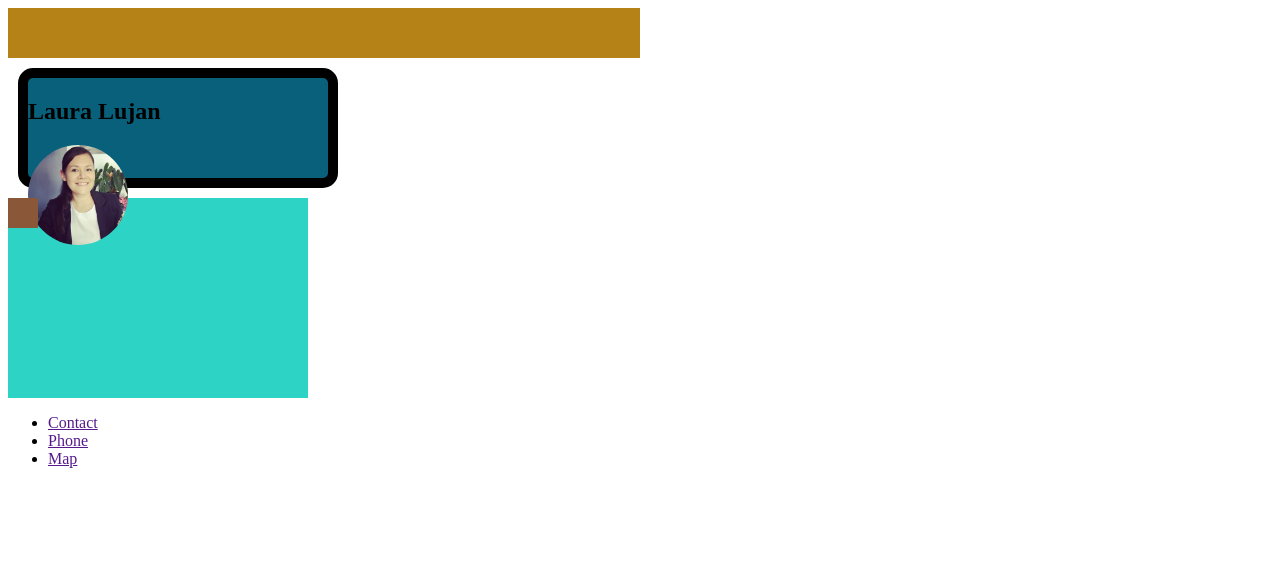
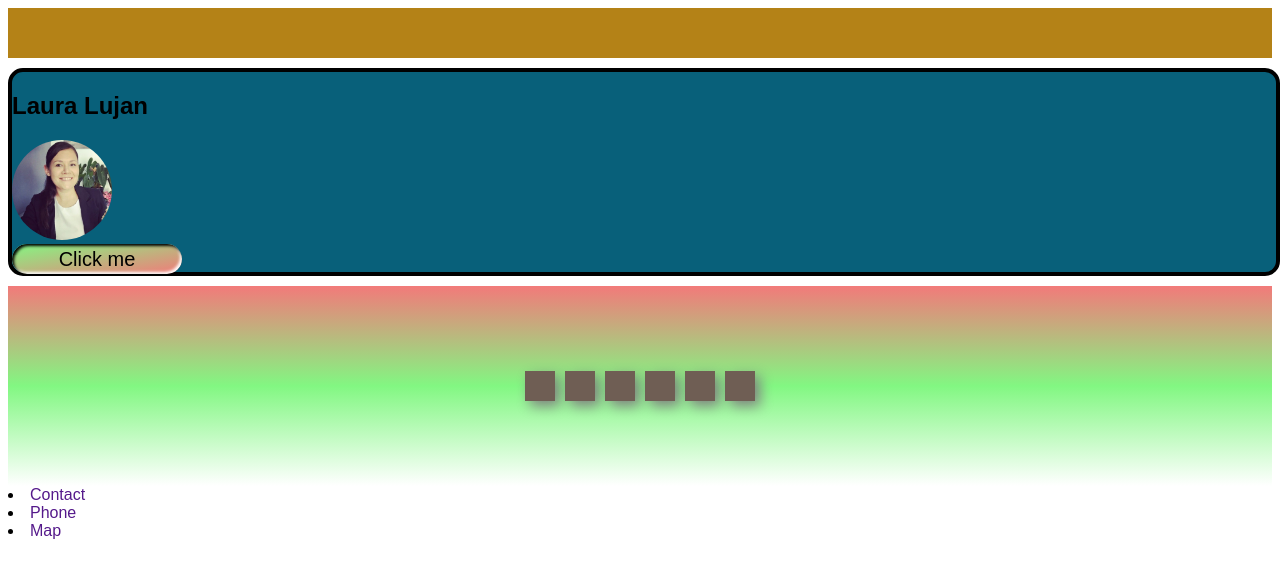
Before and after one commit to LaoLujan/My-First-Web-Site, a plain HTML site: page index.html in a window 1280 px wide. Drawn offline with Linux system fonts and the light colour scheme.

Commit message:
Day 2
Added  buttons and style to it
Added hover and flex box

```diff
--- a/index.html
+++ b/index.html
@@ -2,6 +2,7 @@
 <html>
     <head>
         <link rel = "stylesheet" href="stiles.css"/>
+
         <title>My first web site</title>
         <meta charset = "UTF-8"/>
     </head>
@@ -10,17 +11,19 @@
         <div class = "about-me">
             <h2 id="name">Laura Lujan</h2>
             <img class ="profile-photo" src="images/Laura Lujan photo.jpeg" alt= "Laura Lujan photo">
+            <div class="button">Click me</div>
         </div>
         <section>
-            <div= class="test"></div>
-            <div= class="test"></div>
-            <div= class="test"></div>
-            <div= class="test"></div>
-            <div= class="test"></div>
+            <div class="test"></div>
+            <div class="test"></div>
+            <div class="test"></div>
+            <div class="test"></div>
+            <div class="test"></div>
+            <div class="test"></div>
 
         </section>
         <footer>
-            <ul>
+
                 <li><a href ="">Contact</a> </li>
                 <li><a href ="">Phone</a> </li>
                 <li><a href ="">Map</a> </li>
--- a/stiles.css
+++ b/stiles.css
@@ -1,20 +1,31 @@
+body{
+    display: flex;
+    flex-direction: column;
+    font-family: Arial, Helvetica, sans-serif;
+}
+
 header{
-    width: 50%;
+    width: 100%;
     height: 50px;
     background-color: rgb(180, 130, 23);
 }
 section{
-    width: 300px;
+    width: 100%;
     height: 200px;
-    background-color: rgb(45, 211, 197);
+    background-image: linear-gradient(rgb(242, 122, 122), rgb(130, 247, 130), white );
+    /* background-color: rgb(45, 211, 197); */
     display: flex;
+    align-items: center;
+    justify-content: center;
+    flex-wrap: wrap;
+
 }
 .about-me {
-    width: 300px;
-    height: 100px;
+    width: 100%;
+    height: 200px;
     background-color: rgb(8, 96, 122);
-    margin: 10px;
-    border: solid black 10px;
+    margin: 10px 0 10px 0 ;
+    border: solid black 4px;
     border-radius: 15px;
 }
 .profile-photo{
@@ -25,5 +36,29 @@ section{
 .test{
     width: 30px;
     height: 30px;
-    background-color: rgb(138, 87, 57);
+    background-color: rgb(111, 94, 84);
+    margin: 5px;
+    box-shadow: 5px 5px 13px  grey;
 }
+
+.button{
+    border: 0;
+    padding: 0 10px;
+    width: 150px;
+    font-size: 20px;
+    text-align: center;
+    background-color: rgb(119, 128, 119) ;
+    background-image: linear-gradient(to top left,rgb(242, 122, 122), rgb(130, 247, 130) );
+    box-shadow: inset 2px 2px 3px black,
+    inset -2px -2px 3px white;
+    border-radius: 15px;
+    line-height: 1.5;
+}
+
+.button:hover {
+    box-shadow: inset 2px 2px 3px white;
+}
+
+a {
+    text-decoration: none;
+}
```
